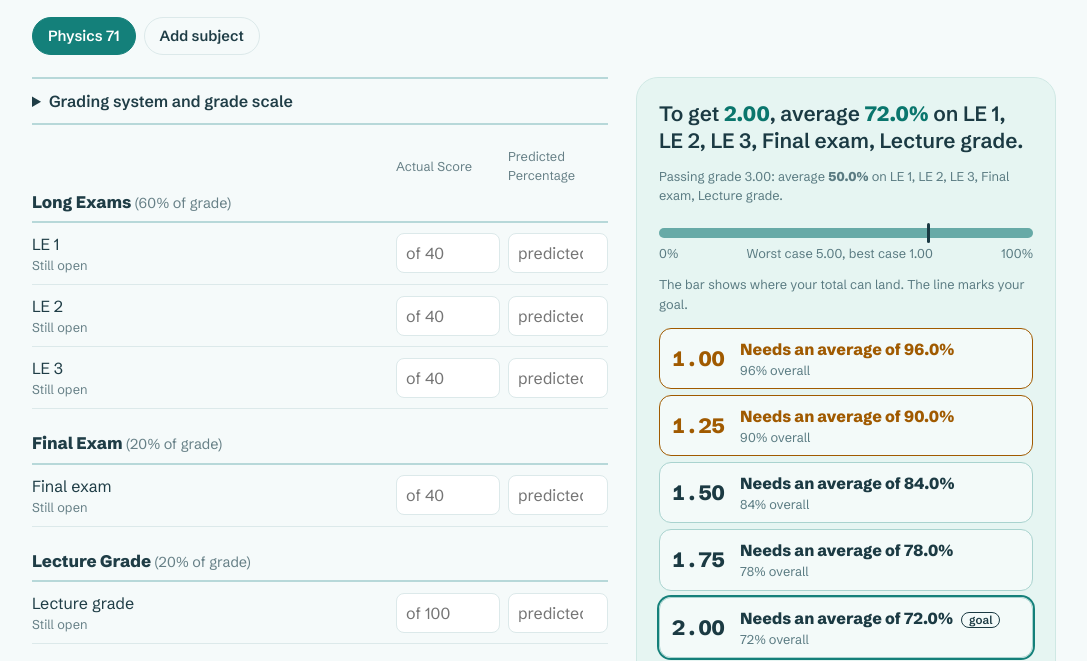
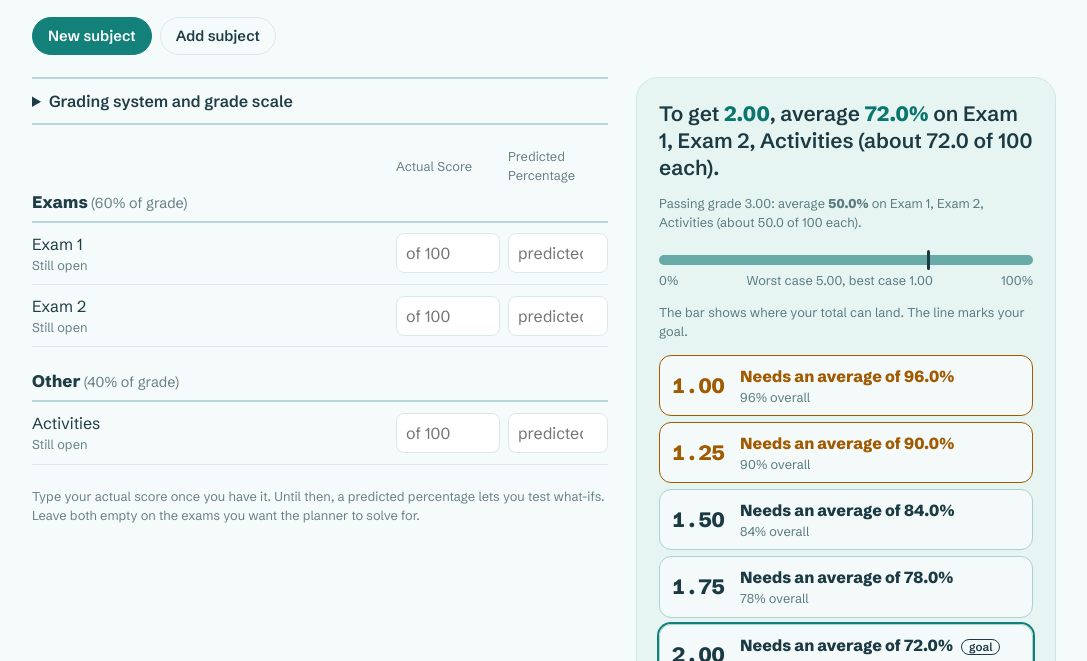
Before and after one commit to michaelracho/am-i-cooked, a plain HTML site: page index.html in a window 1280 px wide. Shown: the part 120-781 px from the top of the page, without its empty margins (96-1183 px from the left). Drawn offline with Linux system fonts and the light colour scheme.

Commit message:
removed phy71 default subject

```diff
--- a/index.html
+++ b/index.html
@@ -354,17 +354,16 @@
         scale: SC.map(([g, m]) => ({ g, m })),
         groups,
       });
-      const phys = () =>
-        sub("Physics 71", [
-          gp("Long Exams", 60, [it("LE 1", 40), it("LE 2", 40), it("LE 3", 40)]),
-          gp("Final Exam", 20, [it("Final exam", 40)]),
-          gp("Lecture Grade", 20, [it("Lecture grade", 100)]),
+      const blank = () =>
+        sub("New subject", [
+          gp("Exams", 60, [it("Exam 1", 100), it("Exam 2", 100)]),
+          gp("Other", 40, [it("Activities", 100)]),
         ]);
       let D;
       try {
         D = JSON.parse(localStorage.getItem("gp1"));
       } catch (e) {}
-      if (!D || !D.subs || !D.subs.length) D = { cur: null, subs: [phys()] };
+      if (!D || !D.subs || !D.subs.length) D = { cur: null, subs: [blank()] };
       if (!D.subs.some((s) => s.id === D.cur)) D.cur = D.subs[0].id;
       const save = () => {
         try {
@@ -492,8 +491,7 @@
         const grades = S.scale.map((r) => [r.g, fx(r.g)]);
         const total = S.groups.reduce((sum, g) => sum + (+g.w || 0), 0);
         const rescaleNote = total === 100 ? "" : ", so the planner rescales them to 100%";
-        const deleteBtn =
-          D.subs.length > 1 ? '<button class="add" data-a="delsub">Delete this subject</button>' : "";
+        const deleteBtn = '<button class="add" data-a="delsub">Delete this subject</button>';
         $("#setup").innerHTML = `
           <details id="cfg"${setupOpen ? " open" : ""}>
             <summary>Grading system and grade scale</summary>
@@ -661,16 +659,14 @@
         const G = () => S.groups.find((g) => g.id === d.g);
         if (a === "tab") D.cur = d.id;
         else if (a === "addsub") {
-          const s = sub("New subject", [
-            gp("Exams", 60, [it("Exam 1", 100), it("Exam 2", 100)]),
-            gp("Other", 40, [it("Activities", 100)]),
-          ]);
+          const s = blank();
           D.subs.push(s);
           D.cur = s.id;
           setupOpen = true;
         } else if (a === "delsub") {
-          if (D.subs.length < 2 || !confirm("Delete this subject?")) return;
+          if (!confirm("Delete this subject?")) return;
           D.subs = D.subs.filter((x) => x !== S);
+          if (!D.subs.length) D.subs.push(blank());
           D.cur = D.subs[0].id;
         } else if (a === "addgrp") S.groups.push(gp("New group", 10, [it("Item 1", 100)]));
         else if (a === "delgrp") S.groups = S.groups.filter((g) => g.id !== d.g);
```
